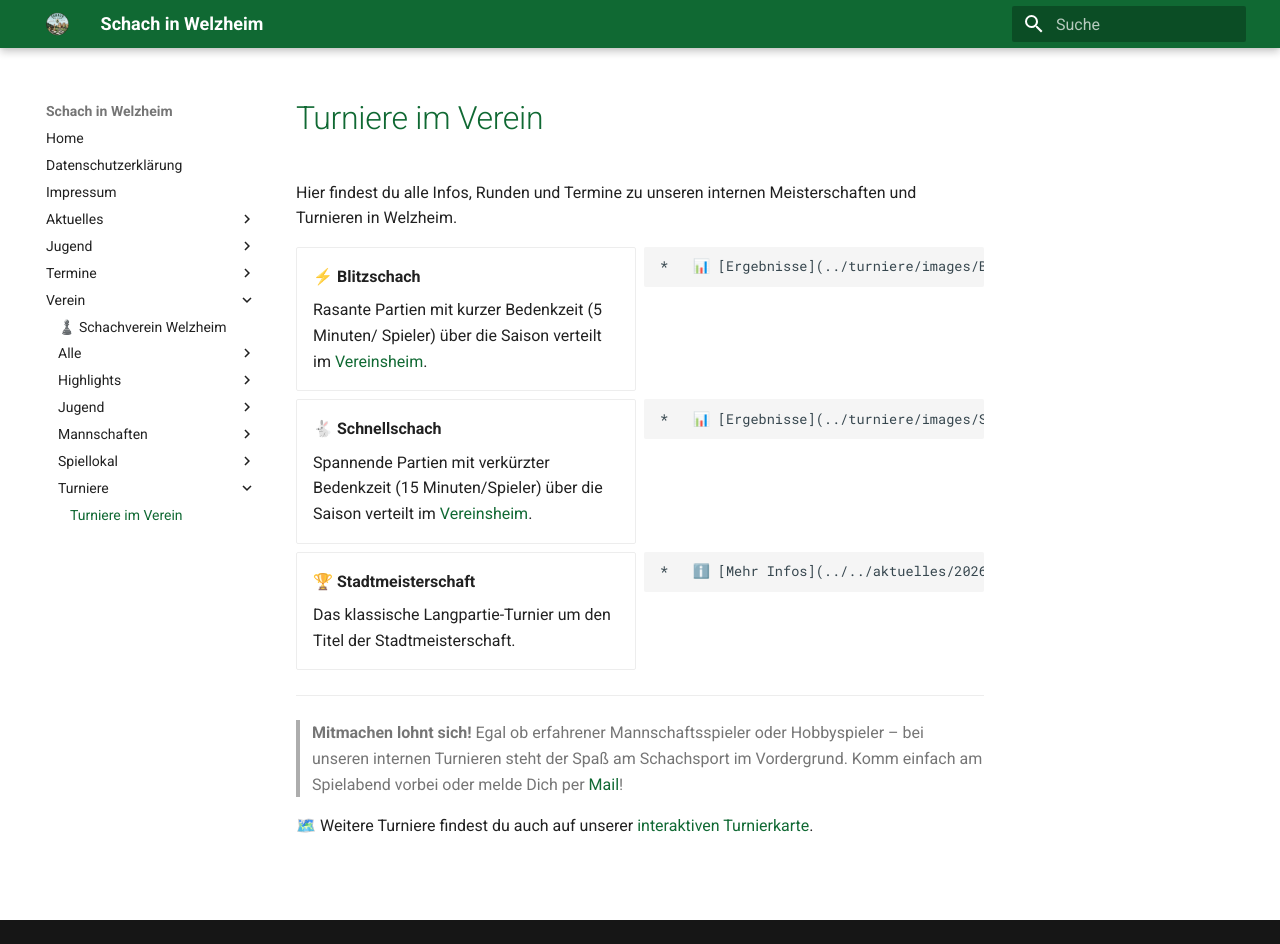
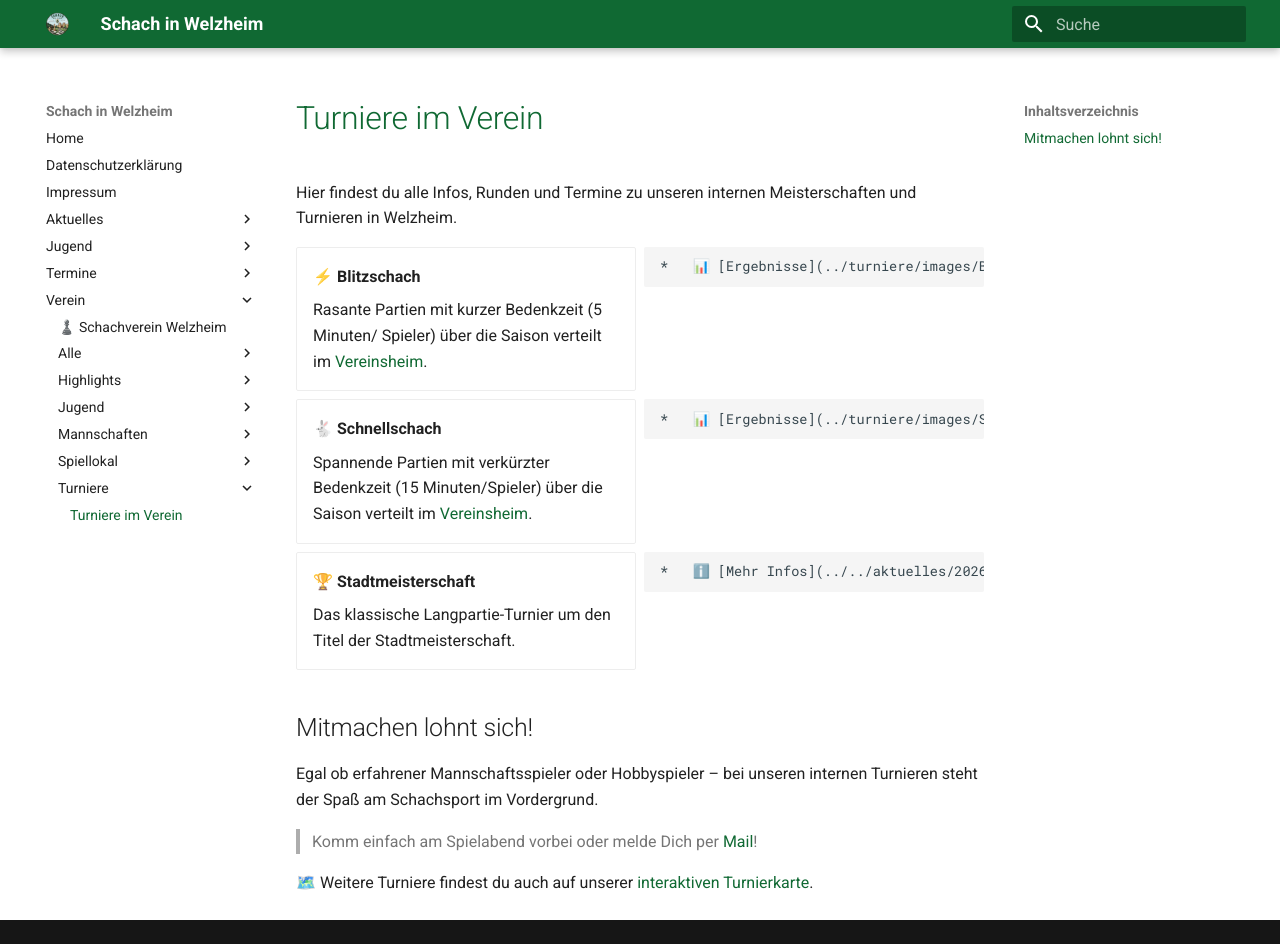
Before and after one commit to schachwelzheim/schachwelzheim, an MkDocs documentation site: the page built from docs/verein/turniere/index.md, in a window 1280 px wide and 944 px high. Built offline with MkDocs 1.6.1 and Material for MkDocs 9.7.7, drawn with Linux system fonts in a browser that asks for light colours.

Commit message:
Revise participation encouragement in tournament info
Updated the participation section to emphasize enjoyment and provide contact information.

```diff
--- a/docs/verein/turniere/index.md
+++ b/docs/verein/turniere/index.md
@@ -30,9 +30,9 @@ Hier findest du alle Infos, Runden und Termine zu unseren internen Meisterschaft
 
 </div>
 
----
+## Mitmachen lohnt sich!
 
-> **Mitmachen lohnt sich!**
-> Egal ob erfahrener Mannschaftsspieler oder Hobbyspieler – bei unseren internen Turnieren steht der Spaß am Schachsport im Vordergrund. Komm einfach am Spielabend vorbei oder melde Dich per [Mail](mailto:schach@tsfwelzheim.de)!
+Egal ob erfahrener Mannschaftsspieler oder Hobbyspieler – bei unseren internen Turnieren steht der Spaß am Schachsport im Vordergrund.
+> Komm einfach am Spielabend vorbei oder melde Dich per [Mail](mailto:schach@tsfwelzheim.de)!
 
 🗺️ Weitere Turniere findest du auch auf unserer [interaktiven Turnierkarte](https://schachwelzheim.github.io/wam-karte/).
```
